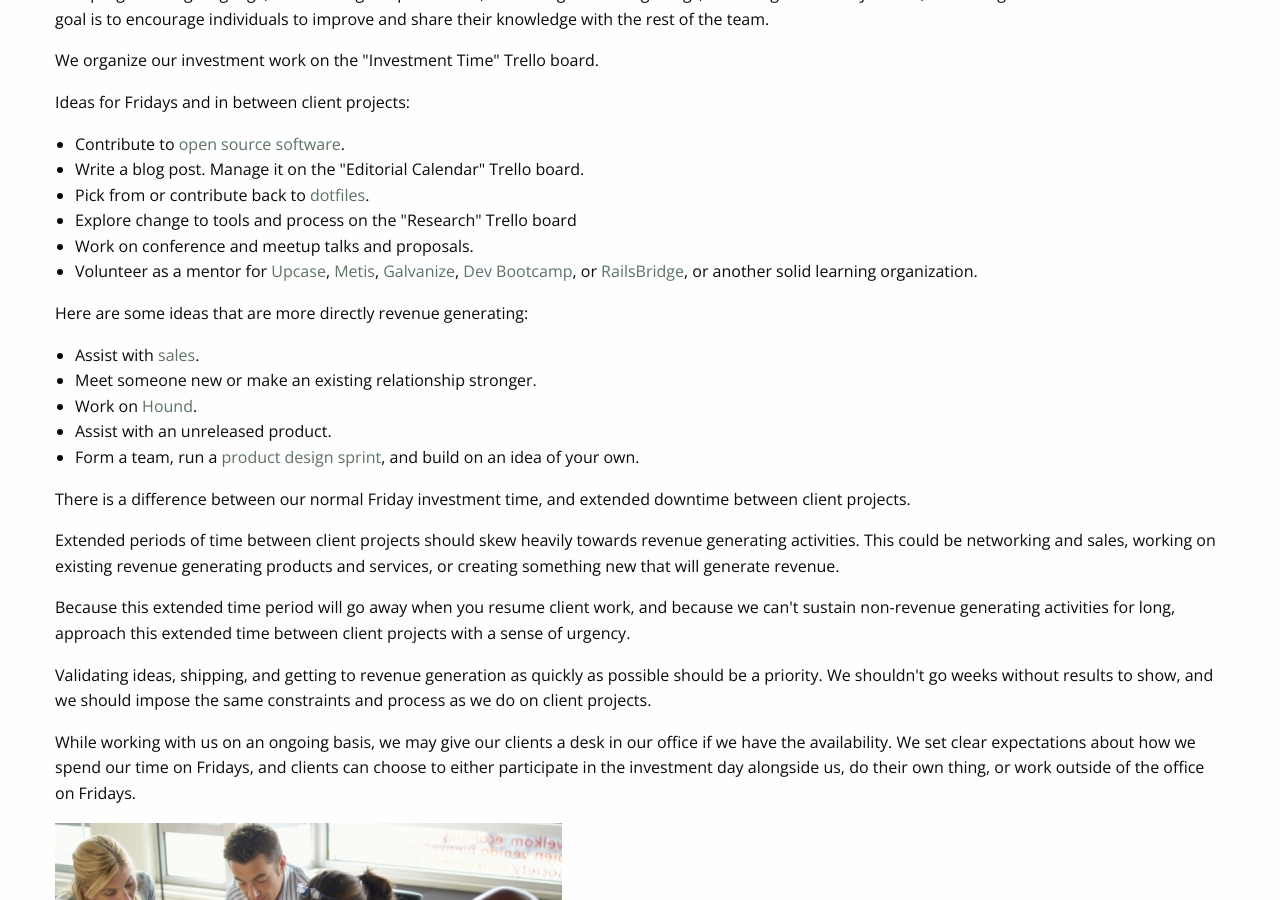
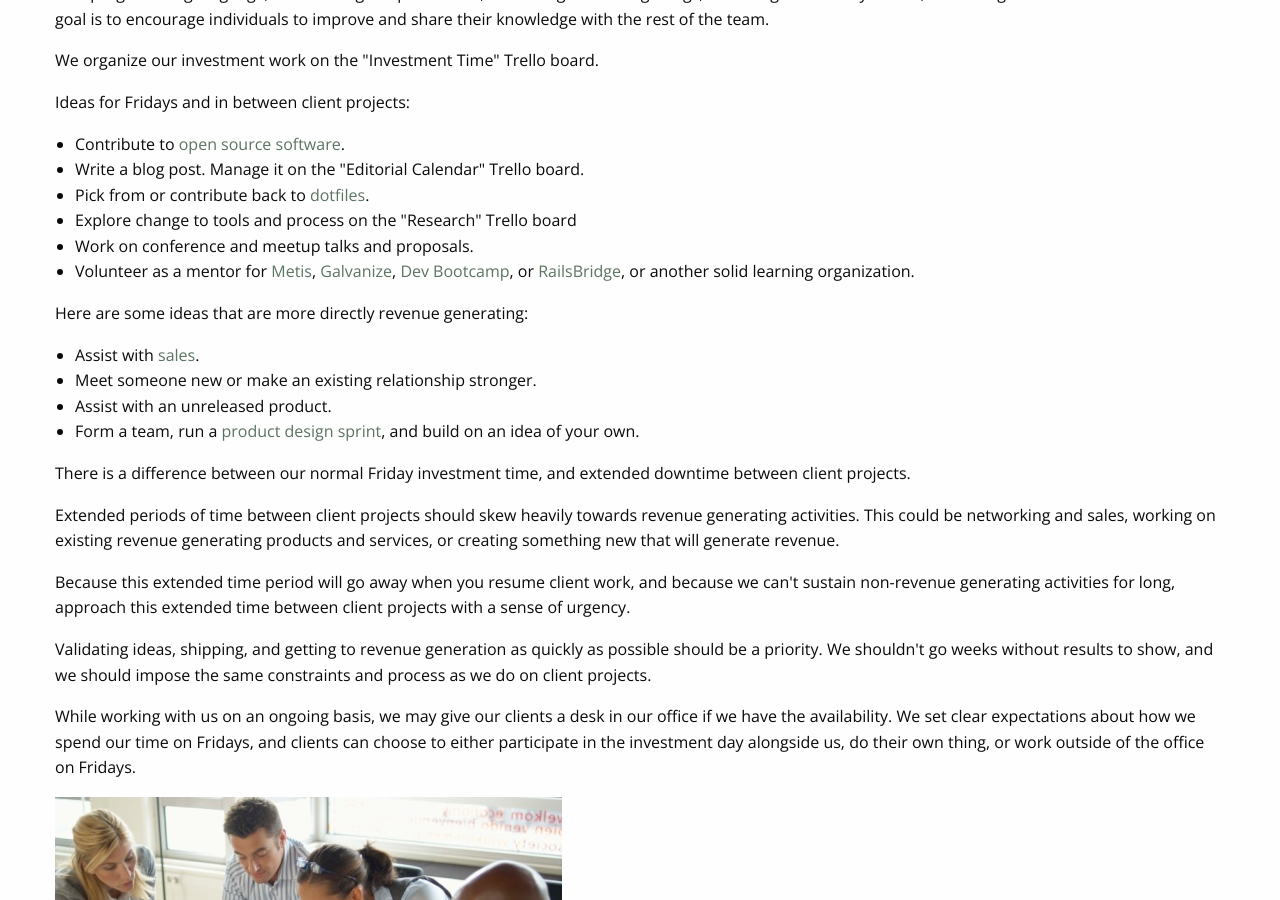
Before and after one commit to dice-media-group/dice-media-group.github.io, a Jekyll site: the page built from playbook/our-company/time/index.html, in a window 1280 px wide and 900 px high, scrolled down 629 px. Built offline with Jekyll 4.4.1, drawn with Linux system fonts in a browser that asks for light colours; nearby versions of some CDN libraries.

Commit message:
CHANGE: edited content of time/index.html

```diff
--- a/playbook/our-company/time/index.html
+++ b/playbook/our-company/time/index.html
@@ -37,10 +37,10 @@
                 <li>Contribute to <a href="../sharing#open-source">open source software</a>.</li>
                 <li>Write a blog post. Manage it on the "Editorial Calendar" Trello board.</li>
                 <li>Pick from or contribute back to
-                    <a href="https://github.com/thoughtbot/dotfiles">dotfiles</a>.</li>
+                    <a href="https://github.com/{{site.github}}/dotfiles">dotfiles</a>.</li>
                 <li>Explore change to tools and process on the "Research" Trello board</li>
                 <li>Work on conference and meetup talks and proposals.</li>
-                <li>Volunteer as a mentor for <a href="https://thoughtbot.com/upcase">Upcase</a>,
+                <li>Volunteer as a mentor for
                     <a href="http://www.thisismetis.com">Metis</a>,
                     <a href="http://www.galvanize.com/courses/">Galvanize</a>,
                     <a href="http://devbootcamp.com">Dev Bootcamp</a>, or
@@ -59,9 +59,9 @@
 list.</li>
 <li>Answer questions on the <a href="http://forum.upcase.com">Upcase Forum</a>.</li>
  -->
-                <li>Work on <a href="http://houndci.com">Hound</a>.</li>
-                <li>Assist with an unreleased product.</li>
-                <li>Form a team, run a <a href="/#product-design-sprint">product design sprint</a>, and build on an idea of your own.</li>
+<!--                 <li>Work on <a href="http://houndci.com">Hound</a>.</li>
+ -->                <li>Assist with an unreleased product.</li>
+                <li>Form a team, run a <a href="/playbook/product-design-sprint/introduction/">product design sprint</a>, and build on an idea of your own.</li>
             </ul>
 
             <p>There is a difference between our normal Friday investment time, and extended downtime between client projects.</p>
```
